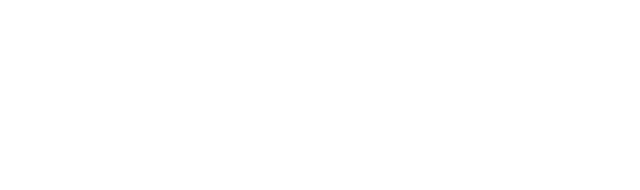
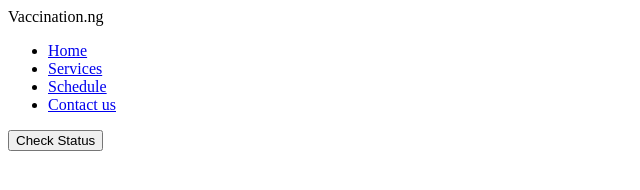
Before and after one commit to v-nvtsk/covid-landing, a plain HTML site: page index.html in a window 1280 px wide. Shown: the whole page, without its empty margins (0-640 px from the left). Drawn offline with Linux system fonts and the light colour scheme.

Commit message:
Add Header markup

```diff
--- a/index.html
+++ b/index.html
@@ -11,6 +11,34 @@
 <body>
   <div class="page-wrapper">
 
+    <header class="main-header">
+      <div class="logo">Vaccination.ng</div>
+      <nav class="nav-bar">
+        <ul class="nav-list">
+          <li class="nav-item">
+            <a href="#home" class="nav-link nav-link--active">Home</a>
+          </li>
+          <li class="nav-item">
+            <a href="#services" class="nav-link">Services</a>
+          </li>
+          <li class="nav-item">
+            <a href="#schedule" class="nav-link">Schedule</a>
+          </li>
+          <li class="nav-item">
+            <a href="#feedback" class="nav-link">Contact us</a>
+          </li>
+        </ul>
+        <button class="check-status" type="button">Check Status</button>
+      </nav>
+      <div class="burger-menu">
+        <span class="burger-item"></span>
+        <span class="burger-item"></span>
+        <span class="burger-item"></span>
+        <span class="burger-item"></span>
+      </div>
+
+    </header>
+
   </div>
 </body>
 
```
